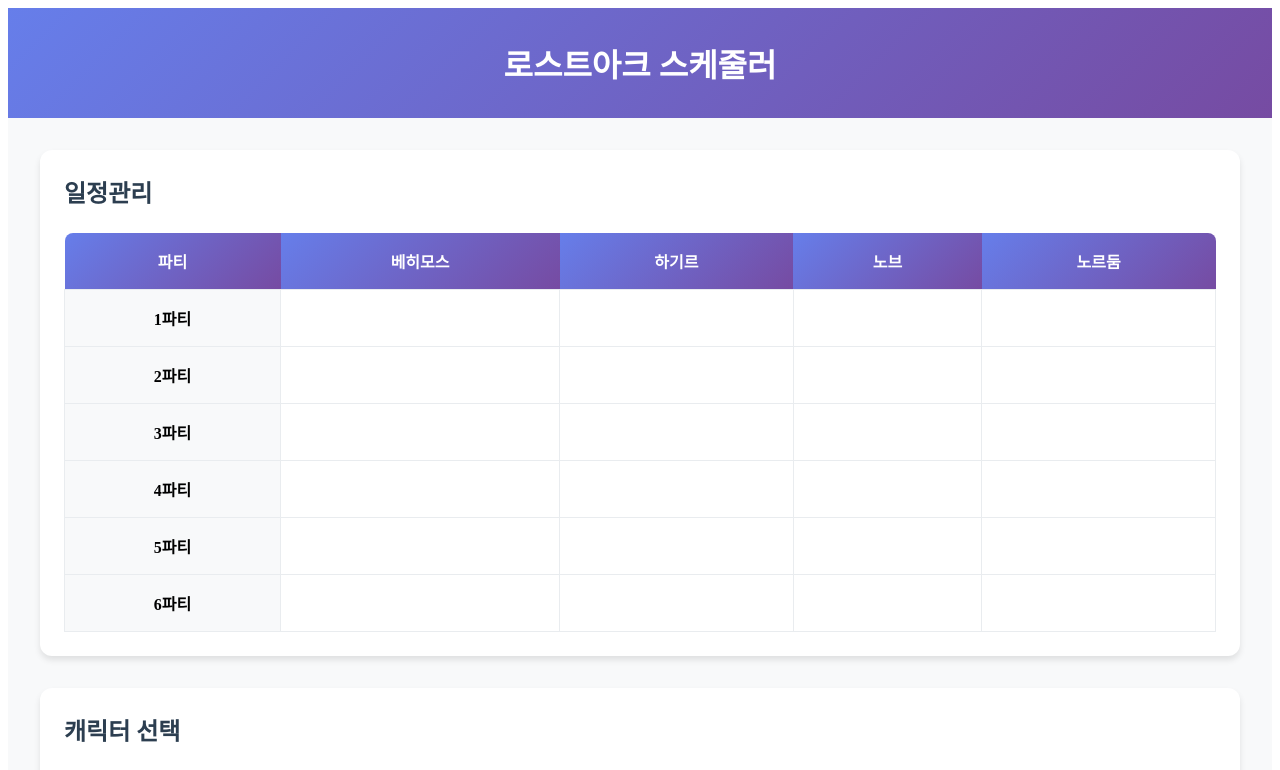
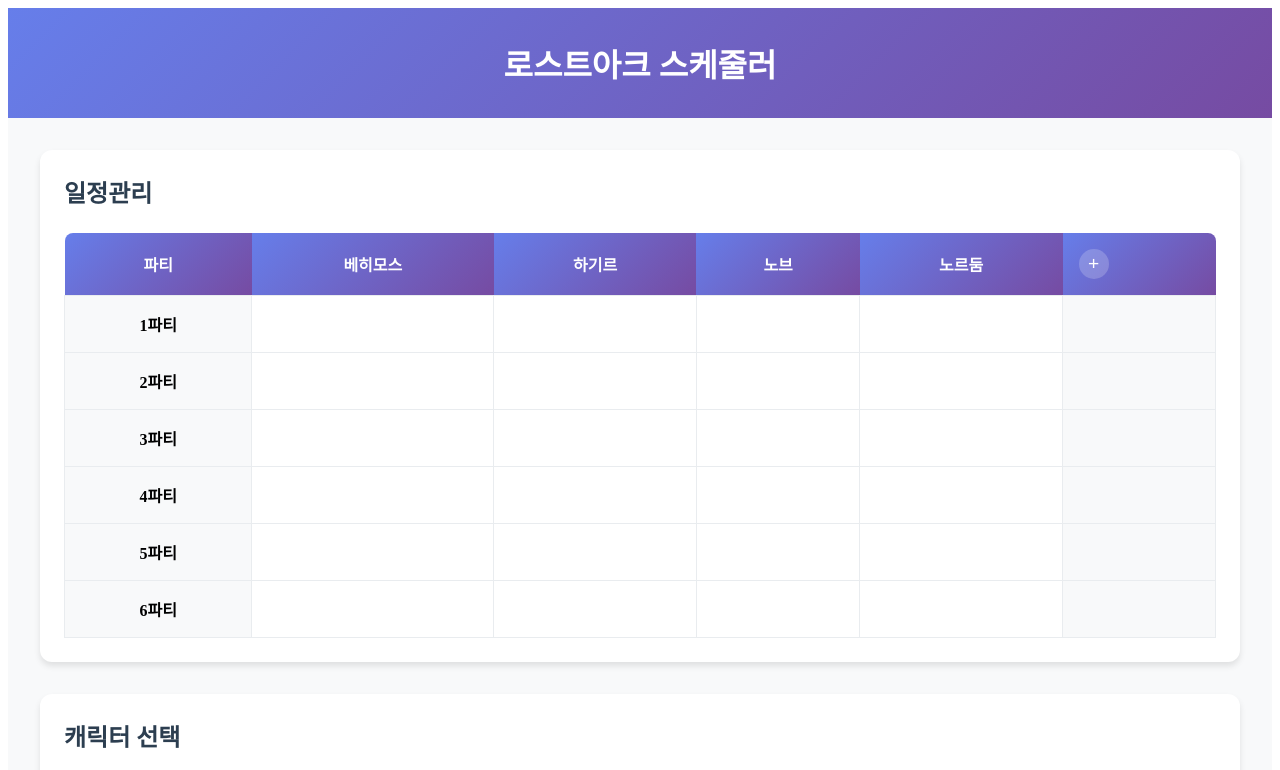
Before and after one commit to earlgrey940208/LOA_Schedular_ver2, a Vue app in the folder front_end/: page / in a window 1280 px wide. Shown: the top 770 px of the page. Built offline with nearby package versions, Linux system fonts and the light colour scheme.

Commit message:
프론트엔드 개발 어느정도 끝 -레이드 추가/삭제 및 순서변경까지 완료

```diff
--- a/front_end/src/App.vue
+++ b/front_end/src/App.vue
@@ -1,9 +1,9 @@
 <script setup>
 import { ref, reactive, nextTick } from 'vue'
 
-// 샘플 데이터
-const raids = ['베히모스', '하기르', '노브', '노르둠']
-const parties = ['1파티', '2파티', '3파티', '4파티', '5파티', '6파티']
+// 샘플 데이터 - raids를 reactive로 변경
+const raids = ref(['베히모스', '하기르', '노브', '노르둠'])
+const parties = ref(['1파티', '2파티', '3파티', '4파티', '5파티', '6파티'])
 
 // reactive로 감싸서 반응형으로 만들기
 const characters = reactive({
@@ -35,9 +35,50 @@
 // 드래그 중인 캐릭터 정보
 const draggedCharacter = ref(null)
 
+// 드래그 상태 관리
+const dragState = ref({
+  type: null, // 'character', 'raid', 'party', 'character-order'
+  data: null,
+  sourceIndex: null
+})
+
 // 드래그 시작
 const onDragStart = (character) => {
   draggedCharacter.value = character
+  dragState.value = { type: 'character', data: character }
+}
+
+// 레이드 헤더 드래그 시작
+const onRaidDragStart = (event, raid, index) => {
+  dragState.value = {
+    type: 'raid',
+    data: raid,
+    sourceIndex: index
+  }
+  event.dataTransfer.effectAllowed = 'move'
+}
+
+// 파티 행 드래그 시작
+const onPartyDragStart = (event, party, index) => {
+  dragState.value = {
+    type: 'party',
+    data: party,
+    sourceIndex: index
+  }
+  event.dataTransfer.effectAllowed = 'move'
+}
+
+// 캐릭터 순서 드래그 시작 - 수정
+const onCharacterOrderDragStart = (event, character, userName, index) => {
+  // 캐릭터가 최대 레이드에 도달했거나 순서 변경 드래그인 경우
+  dragState.value = {
+    type: 'character-order',
+    data: character,
+    userName: userName,
+    sourceIndex: index
+  }
+  event.dataTransfer.effectAllowed = 'move'
+  event.dataTransfer.setData('text/plain', '') // 일부 브라우저 호환성을 위해
 }
 
 // 드롭 허용
@@ -45,11 +86,67 @@
   event.preventDefault()
 }
 
-// 드롭 처리
+// 레이드 헤더 드롭
+const onRaidDrop = (event, targetIndex) => {
+  event.preventDefault()
+
+  if (dragState.value.type === 'raid') {
+    const sourceIndex = dragState.value.sourceIndex
+    if (sourceIndex !== targetIndex) {
+      // 레이드 순서 변경
+      const raidList = [...raids.value]
+      const [movedRaid] = raidList.splice(sourceIndex, 1)
+      raidList.splice(targetIndex, 0, movedRaid)
+      raids.value = raidList
+    }
+  }
+
+  dragState.value = { type: null, data: null, sourceIndex: null }
+}
+
+// 파티 행 드롭
+const onPartyDrop = (event, targetIndex) => {
+  event.preventDefault()
+
+  if (dragState.value.type === 'party') {
+    const sourceIndex = dragState.value.sourceIndex
+    if (sourceIndex !== targetIndex) {
+      // 파티 순서 변경
+      const partyList = [...parties.value]
+      const [movedParty] = partyList.splice(sourceIndex, 1)
+      partyList.splice(targetIndex, 0, movedParty)
+      parties.value = partyList
+    }
+  }
+
+  dragState.value = { type: null, data: null, sourceIndex: null }
+}
+
+// 캐릭터 순서 드롭 - 수정
+const onCharacterOrderDrop = (event, userName, targetIndex) => {
+  event.preventDefault()
+  event.stopPropagation()
+
+  if (dragState.value.type === 'character-order' && dragState.value.userName === userName) {
+    const sourceIndex = dragState.value.sourceIndex
+    if (sourceIndex !== targetIndex && sourceIndex !== undefined) {
+      // 캐릭터 순서 변경
+      const characterList = [...characters[userName]]
+      const [movedCharacter] = characterList.splice(sourceIndex, 1)
+      characterList.splice(targetIndex, 0, movedCharacter)
+      characters[userName] = characterList
+    }
+  }
+
+  dragState.value = { type: null, data: null, sourceIndex: null }
+}
+
+// 기존 드롭 처리 (캐릭터를 스케줄에 배치)
 const onDrop = (event, party, raid) => {
   event.preventDefault()
 
-  if (draggedCharacter.value) {
+  // 캐릭터 배치 드롭인 경우에만 처리
+  if (draggedCharacter.value && dragState.value.type === 'character') {
     const key = `${party}-${raid}`
 
     // 스케줄에 해당 키가 없으면 빈 배열로 초기화
@@ -90,20 +187,12 @@
         raidName: raid,
         partyName: party
       })
-    } else if (isAlreadyInSameRaid) {
-      // 25.08.19 JHH : 테스트를 위한 주석처리
-      // 동일한 레이드의 다른 파티에 이미 배치된 경우 경고 메시지
-      // alert(`${draggedCharacter.value.name} 캐릭터는 이미 ${raid} 레이드의 다른 파티에 배치되어 있습니다.`)
-    } else if (isCharacterAtMaxRaids) {
-      // 25.08.19 JHH : 테스트를 위한 주석처리
-      // alert(`${draggedCharacter.value.name} 캐릭터는 이미 3개의 레이드에 배치되어 있습니다.`)
-    } else if (isSameUserInSameRaid) {
-      // 25.08.19 JHH : 테스트를 위한 주석처리
-      // alert(`같은 유저의 캐릭터가 이미 ${party} ${raid}에 배치되어 있습니다.`)
     }
 
     draggedCharacter.value = null
   }
+
+  dragState.value = { type: null, data: null, sourceIndex: null }
 }
 
 // 우클릭으로 캐릭터 삭제
@@ -196,6 +285,57 @@
     userCharacters.splice(characterIndex, 1)
   }
 }
+
+// 새 레이드 입력 상태 관리
+const newRaidInput = ref('')
+const isAddingRaid = ref(false)
+
+// 레이드 추가 모드 시작
+const startAddingRaid = () => {
+  isAddingRaid.value = true
+  newRaidInput.value = ''
+
+  // 다음 틱에서 input에 포커스
+  nextTick(() => {
+    const inputElement = document.querySelector('.new-raid-input')
+    if (inputElement) {
+      inputElement.focus()
+    }
+  })
+}
+
+// 새 레이드 추가
+const addNewRaid = () => {
+  if (newRaidInput.value.trim()) {
+    raids.value.push(newRaidInput.value.trim())
+  }
+
+  isAddingRaid.value = false
+  newRaidInput.value = ''
+}
+
+// 레이드 추가 취소
+const cancelAddingRaid = () => {
+  isAddingRaid.value = false
+  newRaidInput.value = ''
+}
+
+// 레이드 삭제 함수
+const deleteRaid = (raidName) => {
+  const raidIndex = raids.value.findIndex(raid => raid === raidName)
+  if (raidIndex !== -1) {
+    // 레이드 삭제
+    raids.value.splice(raidIndex, 1)
+
+    // 해당 레이드와 관련된 스케줄도 모두 삭제
+    Object.keys(schedules.value).forEach(key => {
+      const [party, raid] = key.split('-')
+      if (raid === raidName) {
+        delete schedules.value[key]
+      }
+    })
+  }
+}
 </script>
 
 <template>
@@ -214,11 +354,56 @@
             <thead>
               <tr>
                 <th>파티</th>
-                <th v-for="raid in raids" :key="raid">{{ raid }}</th>
+                <th
+                  v-for="(raid, index) in raids"
+                  :key="raid"
+                  class="raid-header draggable-header"
+                  draggable="true"
+                  @dragstart="onRaidDragStart($event, raid, index)"
+                  @dragover="onDragOver"
+                  @drop="onRaidDrop($event, index)"
+                >
+                  {{ raid }}
+                  <!-- x 버튼 추가 -->
+                  <button
+                    class="delete-raid-btn"
+                    @click="deleteRaid(raid)"
+                    @click.stop
+                  >
+                    ×
+                  </button>
+                </th>
+                <!-- 새 레이드 입력 또는 + 버튼 -->
+                <th class="add-raid-header">
+                  <input
+                    v-if="isAddingRaid"
+                    v-model="newRaidInput"
+                    class="new-raid-input"
+                    placeholder="레이드명 입력"
+                    @keyup.enter="addNewRaid"
+                    @keyup.esc="cancelAddingRaid"
+                    @blur="cancelAddingRaid"
+                  />
+                  <button
+                    v-else
+                    class="add-raid-btn"
+                    @click="startAddingRaid"
+                  >
+                    +
+                  </button>
+                </th>
               </tr>
             </thead>
             <tbody>
-              <tr v-for="party in parties" :key="party">
+              <tr
+                v-for="(party, index) in parties"
+                :key="party"
+                class="draggable-row"
+                draggable="true"
+                @dragstart="onPartyDragStart($event, party, index)"
+                @dragover="onDragOver"
+                @drop="onPartyDrop($event, index)"
+              >
                 <td class="party-cell">{{ party }}</td>
                 <td
                   v-for="raid in raids"
@@ -240,6 +425,8 @@
                     </span>
                   </div>
                 </td>
+                <!-- 빈 셀 추가 (새 레이드 컬럼용) -->
+                <td class="empty-cell"></td>
               </tr>
             </tbody>
           </table>
@@ -257,16 +444,20 @@
                 <td class="characters-cell">
                   <div class="character-tags">
                     <span
-                      v-for="character in characterList"
-                      :key="character.name"
+                      v-for="(character, index) in characterList"
+                      :key="`${character.name}-${index}`"
                       class="character-tag"
                       :style="{ backgroundColor: userColors[character.userId] }"
                       :class="{
                         supporter: character.isSupporter,
-                        disabled: isCharacterMaxed(character.name)
+                        disabled: isCharacterMaxed(character.name),
+                        'drag-target': true
                       }"
-                      :draggable="!isCharacterMaxed(character.name)"
-                      @dragstart="onDragStart(character)"
+                      draggable="true"
+                      @dragstart="handleCharacterDragStart($event, character, userName, index)"
+                      @dragover="onDragOver"
+                      @drop="onCharacterOrderDrop($event, userName, index)"
+                      @dragenter="onDragOver"
                     >
                       {{ character.name }}
                       <!-- x 버튼 추가 -->
@@ -456,7 +647,7 @@
   cursor: grab;
   transition: transform 0.2s;
   user-select: none;
-  position: relative; /* x 버튼 위치를 위해 필요 */
+  position: relative;
 }
 
 .character-tag:active {
@@ -475,16 +666,11 @@
   opacity: 0.5;
   cursor: not-allowed;
   filter: grayscale(100%);
-  /* pointer-events: none; 제거 - x 버튼이 작동하도록 */
+  pointer-events: auto;
 }
 
 .character-tag.disabled:hover {
   transform: none;
-}
-
-/* disabled 상태에서는 드래그만 비활성화 */
-.character-tag.disabled {
-  pointer-events: auto; /* 전체 이벤트는 허용 */
 }
 
 .character-tag.disabled:before {
@@ -494,10 +680,9 @@
   left: 0;
   right: 0;
   bottom: 0;
-  pointer-events: none; /* 드래그 이벤트만 차단 */
+  pointer-events: none;
 }
 
-/* x 버튼 스타일 */
 .delete-btn {
   position: absolute;
   top: -8px;
@@ -517,22 +702,19 @@
   align-items: center;
   justify-content: center;
   line-height: 1;
-  z-index: 10; /* 다른 요소 위에 표시 */
+  z-index: 10;
   box-shadow: 0 2px 4px rgba(0, 0, 0, 0.2);
 }
 
-/* 캐릭터 태그 호버 시 x 버튼 표시 */
 .character-tag:hover .delete-btn {
   opacity: 1;
 }
 
-/* x 버튼 자체 호버 효과 */
 .delete-btn:hover {
   background-color: rgba(220, 53, 69, 1);
   transform: scale(1.1);
 }
 
-/* disabled 상태에서도 x 버튼은 작동하도록 */
 .character-tag.disabled:hover .delete-btn {
   opacity: 1;
 }
@@ -570,6 +752,140 @@
   box-shadow: 0 0 0 2px rgba(102, 126, 234, 0.2);
 }
 
+.raid-header {
+  position: relative;
+  background: linear-gradient(135deg, #667eea 0%, #764ba2 100%);
+  color: white;
+  padding: 1rem;
+  text-align: center;
+  font-weight: 600;
+}
+
+.delete-raid-btn {
+  position: absolute;
+  top: 5px;
+  right: 5px;
+  background-color: rgba(220, 53, 69, 0.9);
+  border: none;
+  border-radius: 50%;
+  width: 18px;
+  height: 18px;
+  color: white;
+  font-size: 12px;
+  font-weight: bold;
+  cursor: pointer;
+  opacity: 0;
+  transition: opacity 0.2s ease, transform 0.2s ease;
+  display: flex;
+  align-items: center;
+  justify-content: center;
+  line-height: 1;
+  z-index: 10;
+}
+
+.raid-header:hover .delete-raid-btn {
+  opacity: 1;
+}
+
+.delete-raid-btn:hover {
+  background-color: rgba(220, 53, 69, 1);
+  transform: scale(1.1);
+}
+
+.add-raid-header {
+  background: linear-gradient(135deg, #667eea 0%, #764ba2 100%);
+  color: white;
+  padding: 1rem;
+  text-align: center;
+  font-weight: 600;
+  width: 120px;
+}
+
+.add-raid-btn {
+  background-color: rgba(255, 255, 255, 0.2);
+  border: none;
+  border-radius: 50%;
+  width: 30px;
+  height: 30px;
+  display: flex;
+  align-items: center;
+  justify-content: center;
+  cursor: pointer;
+  font-size: 1.2rem;
+  color: white;
+  transition: background-color 0.2s;
+}
+
+.add-raid-btn:hover {
+  background-color: rgba(255, 255, 255, 0.3);
+}
+
+.new-raid-input {
+  padding: 0.5rem;
+  border: 2px solid rgba(255, 255, 255, 0.3);
+  border-radius: 8px;
+  font-size: 0.9rem;
+  outline: none;
+  background-color: rgba(255, 255, 255, 0.9);
+  color: #333;
+  width: 100px;
+}
+
+.new-raid-input:focus {
+  border-color: rgba(255, 255, 255, 0.8);
+  box-shadow: 0 0 0 2px rgba(255, 255, 255, 0.2);
+}
+
+.empty-cell {
+  padding: 1rem;
+  border: 1px solid #e9ecef;
+  background-color: #f8f9fa;
+  width: 120px;
+}
+
+/* 드래그 가능한 요소 스타일 */
+.draggable-header {
+  cursor: move;
+  user-select: none;
+}
+
+.draggable-header:hover {
+  background: linear-gradient(135deg, #5a6fd8 0%, #6a4c9a 100%) !important;
+}
+
+.draggable-row {
+  cursor: move;
+  user-select: none;
+}
+
+.draggable-row:hover {
+  background-color: rgba(102, 126, 234, 0.1);
+}
+
+.draggable-row:hover .party-cell {
+  background-color: rgba(102, 126, 234, 0.2);
+}
+
+/* 캐릭터 순서 변경을 위한 스타일 */
+.character-tag.dragging {
+  opacity: 0.5;
+  transform: rotate(5deg);
+}
+
+.character-tag:hover {
+  transform: scale(1.05);
+  cursor: move;
+}
+
+/* 드래그 오버 효과 */
+.schedule-table th:hover {
+  box-shadow: 0 4px 8px rgba(0, 0, 0, 0.2);
+}
+
+.draggable-row:hover td {
+  border-color: #667eea;
+}
+
 .action-buttons {
   text-align: right;
   margin-bottom: 2rem;
@@ -584,10 +900,59 @@
   font-size: 1rem;
   font-weight: 600;
   cursor: pointer;
-  transition: transform 0.2s;
+  transition: transform 0.2s, box-shadow 0.2s;
 }
 
 .save-btn:hover {
   transform: translateY(-2px);
+  box-shadow: 0 4px 12px rgba(102, 126, 234, 0.3);
+}
+
+/* 캐릭터 드래그 앤 드롭 개선 */
+.character-tag.drag-target {
+  cursor: move;
+  transition: all 0.2s ease;
+}
+
+.character-tag.drag-target:hover {
+  transform: scale(1.05);
+  box-shadow: 0 4px 8px rgba(0, 0, 0, 0.2);
+}
+
+.character-tag.drag-target:active {
+  cursor: grabbing;
+  transform: scale(0.95);
+}
+
+/* 드래그 중인 캐릭터 스타일 */
+.character-tag.dragging {
+  opacity: 0.6;
+  transform: rotate(2deg) scale(1.05);
+  z-index: 1000;
+}
+
+/* 드롭 대상 영역 스타일 */
+.character-tags {
+  min-height: 50px;
+  padding: 0.5rem;
+  border-radius: 8px;
+  transition: background-color 0.2s;
+}
+
+.character-tags:hover {
+  background-color: rgba(102, 126, 234, 0.05);
+}
+
+/* 비활성화된 캐릭터도 순서 변경 가능하도록 */
+.character-tag.disabled {
+  opacity: 0.5;
+  cursor: move !important;
+  filter: grayscale(100%);
+  pointer-events: auto;
+}
+
+.character-tag.disabled:hover {
+  transform: scale(1.05);
+  box-shadow: 0 4px 8px rgba(0, 0, 0, 0.2);
 }
 </style>
```
